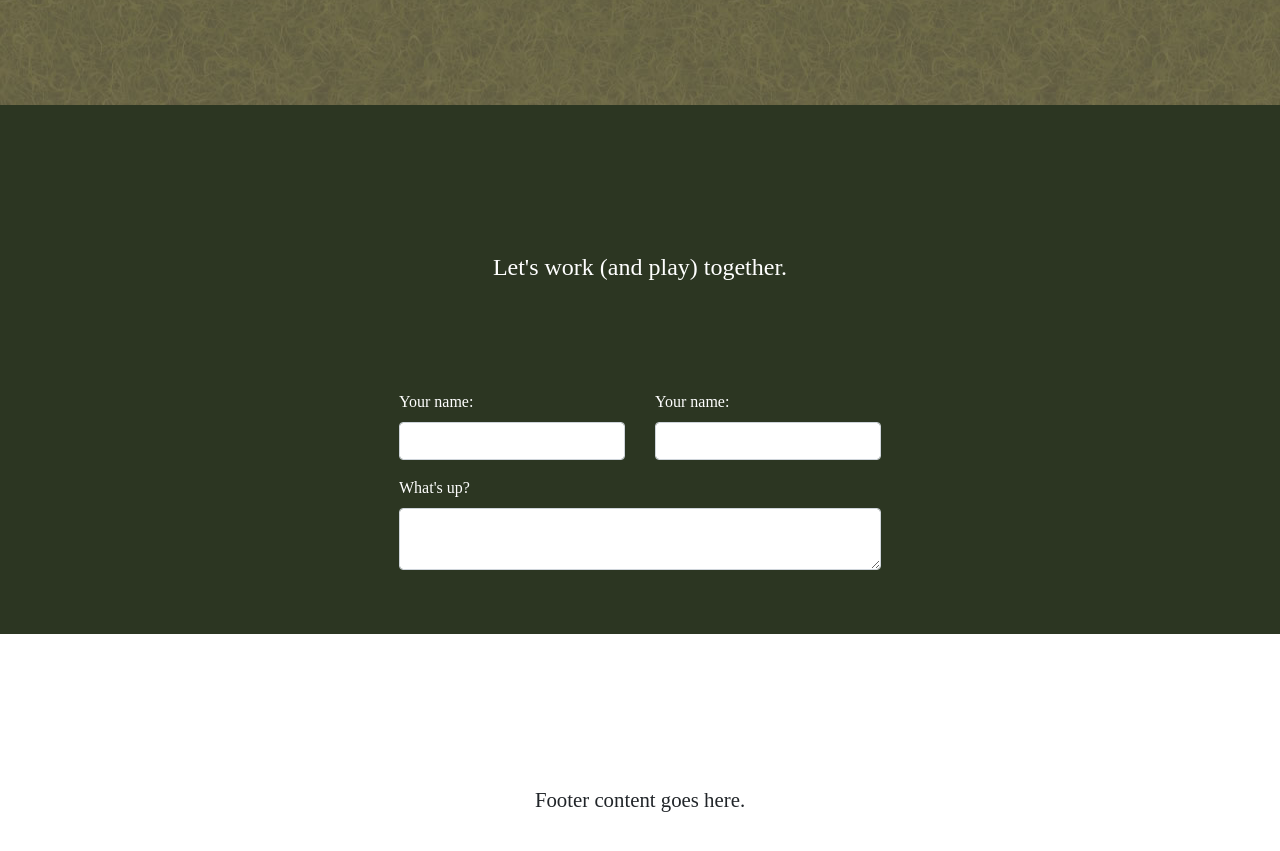
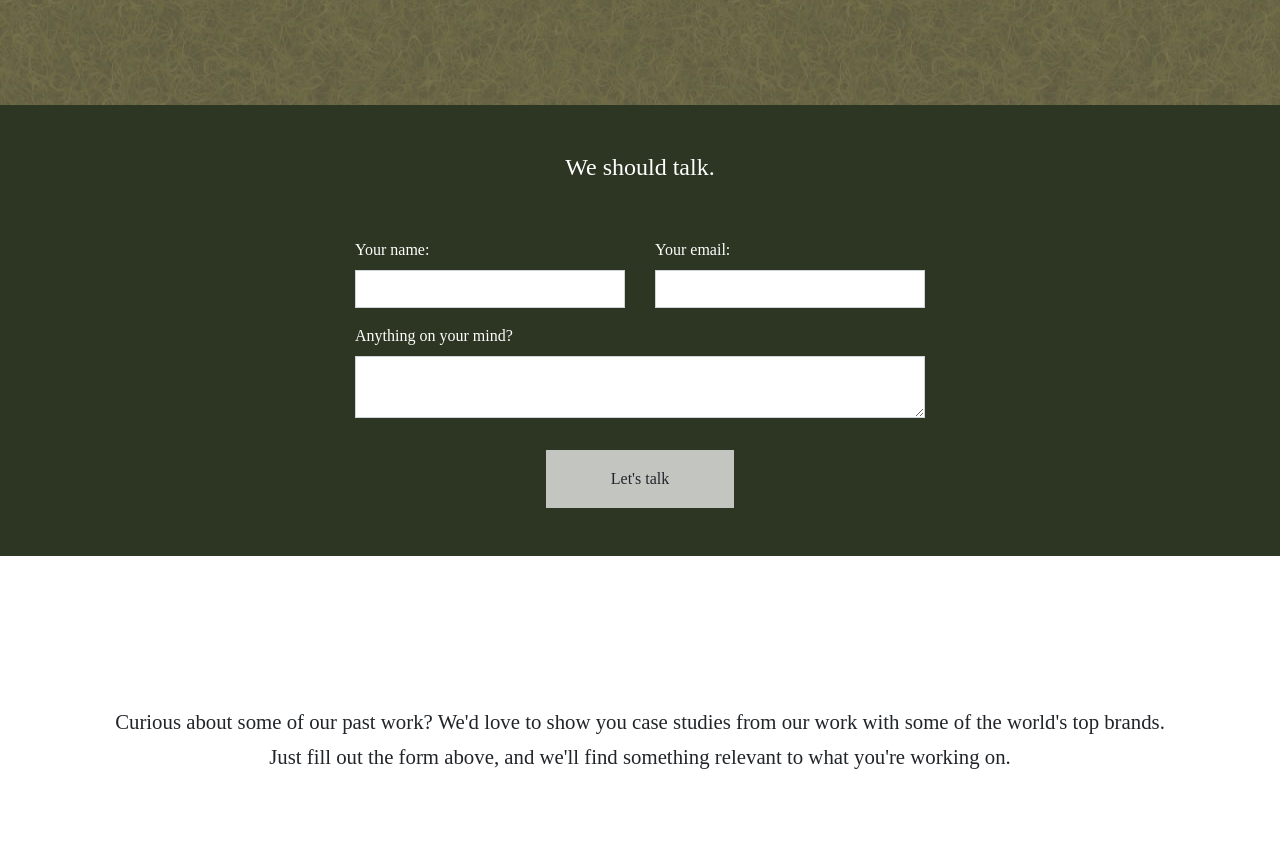
Before and after one commit to jwd2a/loop18, a website: page index.html in a window 1280 px wide. Shown: the part 2379-3230 px from the top of the page. Drawn offline with Linux system fonts and the light colour scheme; a web font is replaced by a local one.

Commit message:
Form and footer tweaks

```diff
--- a/index.html
+++ b/index.html
@@ -121,11 +121,11 @@
     </div>
   </div>
 
-  <div class="container-fluid contact p-5 text-white">
+  <div class="container-fluid contact p-5 text-white" style="padding-top:100px;padding-bottom:100px;">
     <div class="container">
-      <div class="row content-section">
-        <div class="col-12 text-center">
-          <h4>Let's work (and play) together.</h4>
+      <div class="row">
+        <div class="col-12 text-center mb-5">
+          <h4>We should talk.</h4>
         </div>
       </div>
       <div class="row">
@@ -139,7 +139,7 @@
             </div>
             <div class="col-12 col-md-6">
               <div class="form-group">
-                <label>Your name:</label>
+                <label>Your email:</label>
                 <input type="text" class="form-control">
               </div>
             </div>
@@ -147,11 +147,14 @@
           <div class="row">
             <div class="col-12">
               <div class="form-group">
-                <label>What's up?</label>
+                <label>Anything on your mind?</label>
                 <textarea class="form-control"></textarea>
               </div>
             </div>
           </div>
+          <button class="btn btn-secondary d-block mt-3 mx-auto">
+            Let's talk
+          </button>
         </div>
       </div>
     </div>
@@ -160,7 +163,9 @@
       <div class="container content-section">
         <div class="col-12 text-center">
           <p>
-            Footer content goes here.
+            Curious about some of our past work? We'd love to show you case studies
+            from our work with some of the world's top brands. Just fill out the form
+            above, and we'll find something relevant to what you're working on.
           </p>
         </div>
       <div>
--- a/styles/main.scss
+++ b/styles/main.scss
@@ -1,10 +1,15 @@
 $theme-colors: (
   "primary": #5c3800,
+  "secondary": #C3C5C0,
 );
 
 $btn-border-radius: 0;
 $btn-padding-y: 1em;
 $btn-padding-x: 4em;
+
+$card-border-radius: 0;
+
+$input-border-radius: 0;
 
 $section-padding: 100px;
 
@@ -105,4 +110,7 @@ p {
   .headline {
     min-height: 800px;
   }
+  .form {
+    width: 50%;
+  }
 }
```
Also changed, not shown: styles/main.css, 1 other file.
